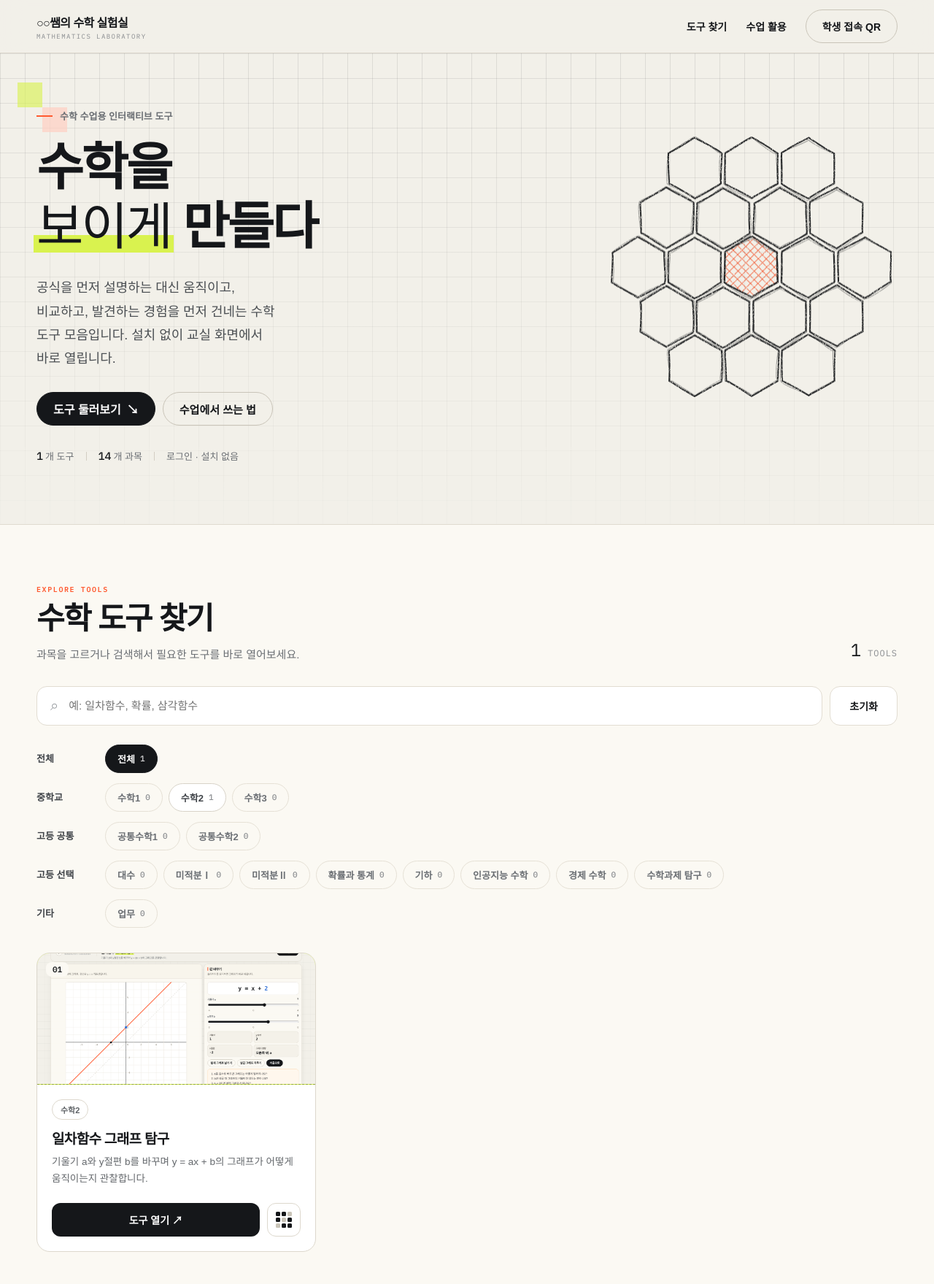
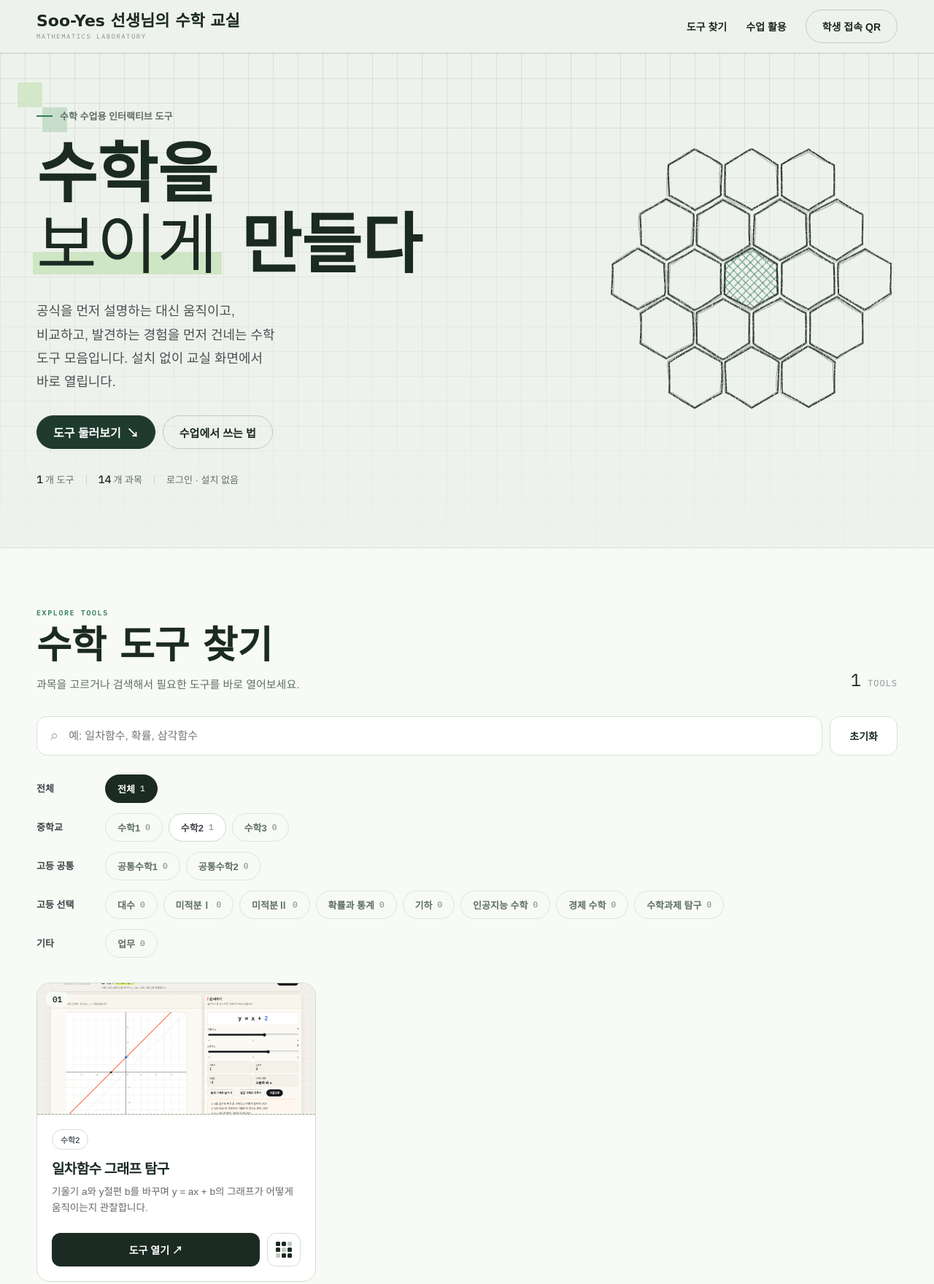
Before and after one commit to Soo-Yes/math-lab, a plain HTML site: page index.html in a window 1280 px wide. Shown: the top 1759 px of the page at 73% size. Drawn offline with Linux system fonts and the light colour scheme; animation ran at ten frames a second; a web font is replaced by a local one.

Commit message:
홈페이지 디자인 변경: 초록 테마
Co-Authored-By: Claude Opus 5.5 <noreply@anthropic.com>
Claude-Session: https://claude.ai/code/session_01PtAkPHPx3vbQJ1kLi2AMem

```diff
--- a/hero-reel.js
+++ b/hero-reel.js
@@ -10,7 +10,7 @@
 
   const W = 500, H = 588, CX = 250, CY = 262, LOOP = 12, HALF = 230;
   const MONO = '"IBM Plex Mono", ui-monospace, monospace';
-  const INK = { main: "#15171a", accent: "#ff5a30", muted: "#6b6f74" };
+  const INK = { main: "#1b2a22", accent: "#2f7d5b", muted: "#5f6f66" };
 
   /* ---------- 이징 ---------- */
   const clamp = (x, a = 0, b = 1) => Math.min(b, Math.max(a, x));
--- a/index.html
+++ b/index.html
@@ -5,11 +5,11 @@
   <meta name="viewport" content="width=device-width, initial-scale=1">
   <meta name="description" content="수학 수업용 인터랙티브 도구 모음">
   <!-- 이 파일은 고치지 않아도 됩니다. 이름·문구는 site-config.js에서 바꿉니다. -->
-  <title>내 수학 실험실</title>
+  <title>Soo-Yes 선생님의 수학 교실</title>
 
   <link rel="preconnect" href="https://fonts.googleapis.com">
   <link rel="preconnect" href="https://fonts.gstatic.com" crossorigin>
-  <link href="https://fonts.googleapis.com/css2?family=IBM+Plex+Mono:wght@400;500;600&display=swap" rel="stylesheet">
+  <link href="https://fonts.googleapis.com/css2?family=Gaegu:wght@300;400;700&family=IBM+Plex+Mono:wght@400;500;600&display=swap" rel="stylesheet">
   <link rel="stylesheet" href="./style.css">
 </head>
 
@@ -17,7 +17,7 @@
   <header class="site-header">
     <div class="site-header-inner">
       <a class="brand" href="#top">
-        <strong data-site="name">내 수학 실험실</strong>
+        <strong data-site="name">Soo-Yes 선생님의 수학 교실</strong>
         <small data-site="englishName">MATHEMATICS LABORATORY</small>
       </a>
 
@@ -139,7 +139,7 @@
   </main>
 
   <footer>
-    <div>© <span data-site="name">내 수학 실험실</span>. All rights reserved.</div>
+    <div>© <span data-site="name">Soo-Yes 선생님의 수학 교실</span>. All rights reserved.</div>
   </footer>
 
   <div class="modal" id="qrModal" hidden>
--- a/script.js
+++ b/script.js
@@ -17,7 +17,7 @@ function applySiteConfig() {
   if (search && SITE.searchPlaceholder) search.placeholder = SITE.searchPlaceholder;
 }
 
-const TINTS = ["#d9f24f", "#bfe0ff", "#ffd0c4", "#cfe9d8", "#e0d6ff", "#ffe9a8"];
+const TINTS = ["#d7ead0", "#cfe3dc", "#e4eed6", "#d3e6e0", "#dfe8d2", "#e6eedf"]; // 카드 윗부분 색: 초록 계열
 
 const els = {
   grid: document.querySelector("#toolsGrid"),
--- a/site-config.js
+++ b/site-config.js
@@ -9,7 +9,7 @@
 // =========================================================
 
 const SITE = {
-  name: "○○쌤의 수학 실험실",              // 홈페이지 이름 (상단·탭 제목·푸터에 표시)
+  name: "Soo-Yes 선생님의 수학 교실",       // 홈페이지 이름 (상단·탭 제목·푸터에 표시)
   englishName: "MATHEMATICS LABORATORY",   // 이름 아래 작은 영문 글씨
   eyebrow: "수학 수업용 인터랙티브 도구",    // 큰 제목 위의 작은 안내 문구
 
--- a/style.css
+++ b/style.css
@@ -4,17 +4,19 @@
    ========================= */
 
 :root{
-  --bg:#f2f0e9;
-  --paper:#fbf9f3;
-  --text:#15171a;
-  --muted:#6b6f74;
-  --line:#d3cec3;
-  --orange:#ff5a30;
-  --lime:#d9f24f;
-  --peach:#ffd0c4;
-  --dark:#15171a;
-  --deep:#101215;
-  --cream:#faf5ec;
+  /* 차분한 초록 테마 */
+  --bg:#eef2ec;          /* 페이지 바탕: 옅은 세이지 */
+  --paper:#f7faf5;       /* 도구 영역 바탕 */
+  --text:#1b2a22;        /* 본문 글자: 짙은 초록빛 먹색 */
+  --muted:#5f6f66;
+  --line:#c9d4cb;
+  --accent:#2f7d5b;      /* 포인트: 숲 초록 (이전 주황) */
+  --highlight:#cfe6c4;   /* 형광펜·선택 영역 (이전 라임) */
+  --mint:#dcebe0;        /* 보조 사각형 (이전 피치) */
+  --dark:#1f3a2e;        /* 버튼 */
+  --deep:#15241d;        /* 아래쪽 어두운 영역 */
+  --cream:#f3f7f0;
+  --title-font:"Gaegu","Nanum Pen Script",cursive;  /* 제목 손글씨 글꼴 */
 }
 
 *{box-sizing:border-box}
@@ -30,18 +32,23 @@ body{
 a{color:inherit;text-decoration:none}
 button,input,select{font:inherit;color:inherit}
 button{cursor:pointer}
-::selection{background:var(--lime)}
+::selection{background:var(--highlight)}
 
 @keyframes hl-draw{from{transform:scaleX(0)}to{transform:scaleX(1)}}
+/* 첫 화면 제목: 아래에서 살짝 올라오며 천천히 나타남 */
+@keyframes title-rise{
+  from{opacity:0;transform:translateY(18px);filter:blur(4px)}
+  to{opacity:1;transform:none;filter:none}
+}
 
 /* ---------- header ---------- */
 .site-header{
   position:sticky;
   top:0;
   z-index:60;
-  background:rgba(242,240,233,.88);
+  background:rgba(238,242,236,.88);
   backdrop-filter:blur(16px);
-  border-bottom:1px solid #ddd8cd;
+  border-bottom:1px solid #d4ddd5;
 }
 .site-header-inner{
   width:min(1180px,calc(100% - 48px));
@@ -52,7 +59,7 @@ button{cursor:pointer}
   justify-content:space-between;
   gap:24px;
 }
-.brand strong{display:block;font-size:16px;font-weight:800;letter-spacing:-.035em}
+.brand strong{display:block;font-family:var(--title-font);font-size:22px;font-weight:700;line-height:1.1;letter-spacing:0}
 .brand small{
   display:block;
   margin-top:2px;
@@ -62,7 +69,7 @@ button{cursor:pointer}
   color:#8a8d90;
 }
 .site-nav{display:flex;align-items:center;gap:26px;font-size:14px;font-weight:650}
-.site-nav a:hover{color:var(--orange)}
+.site-nav a:hover{color:var(--accent)}
 
 .outline-pill,
 .primary-pill{
@@ -74,13 +81,13 @@ button{cursor:pointer}
   padding:0 22px;
   border-radius:999px;
   font-weight:700;
-  border:1px solid #c9c4b8;
+  border:1px solid #bfcbc1;
   background:transparent;
   transition:.18s ease;
 }
-.outline-pill:hover{border-color:var(--text);background:#e7e3d9}
+.outline-pill:hover{border-color:var(--text);background:#e3eae3}
 .primary-pill{color:#fff;border-color:var(--dark);background:var(--dark)}
-.primary-pill:hover{background:#2b2e31}
+.primary-pill:hover{background:#2a4a3b}
 .button-reset{font-size:inherit}
 
 /* ---------- hero ---------- */
@@ -91,8 +98,8 @@ button{cursor:pointer}
   opacity:.75;
   pointer-events:none;
   background-image:
-    linear-gradient(rgba(21,23,26,.13) 1px,transparent 1px),
-    linear-gradient(90deg,rgba(21,23,26,.13) 1px,transparent 1px);
+    linear-gradient(rgba(27,42,34,.13) 1px,transparent 1px),
+    linear-gradient(90deg,rgba(27,42,34,.13) 1px,transparent 1px);
   background-size:34px 34px;
   mask-image:linear-gradient(#000,rgba(0,0,0,.15));
 }
@@ -102,8 +109,8 @@ button{cursor:pointer}
   height:34px;
   left:max(24px,calc((100vw - 1180px)/2 - 122px));
 }
-.lime-square{top:40px;background:rgba(217,242,79,.62)}
-.peach-square{top:74px;left:max(58px,calc((100vw - 1180px)/2 - 88px));background:rgba(255,208,196,.7)}
+.lime-square{top:40px;background:rgba(207,230,196,.85)}
+.peach-square{top:74px;left:max(58px,calc((100vw - 1180px)/2 - 88px));background:rgba(184,214,190,.7)}
 
 .hero-layout{
   position:relative;
@@ -123,15 +130,17 @@ button{cursor:pointer}
   font-size:13px;
   font-weight:650;
 }
-.eyebrow span{width:22px;height:2px;background:var(--orange)}
+.eyebrow span{width:22px;height:2px;background:var(--accent)}
 .hero-title{
   margin:22px 0 0;
-  font-size:clamp(40px,6vw,70px);
-  line-height:1.16;
-  font-weight:800;
-  letter-spacing:-.045em;
+  font-family:var(--title-font);
+  font-size:clamp(50px,7.4vw,90px);
+  line-height:1.08;
+  font-weight:700;
+  letter-spacing:0;
+  animation:title-rise 1.8s cubic-bezier(.22,.61,.36,1) .2s both;
 }
-.highlight{position:relative;display:inline-block;font-weight:300;z-index:0}
+.highlight{position:relative;display:inline-block;font-weight:400;z-index:0}
 .highlight::before{
   content:"";
   position:absolute;
@@ -139,10 +148,10 @@ button{cursor:pointer}
   right:-.06em;
   bottom:.1em;
   height:.34em;
-  background:var(--lime);
+  background:var(--highlight);
   z-index:-1;
   transform-origin:left center;
-  animation:hl-draw .75s cubic-bezier(.22,.61,.36,1) .35s both;
+  animation:hl-draw .9s cubic-bezier(.22,.61,.36,1) 1.6s both;  /* 제목이 다 나타난 뒤 형광펜이 그어짐 */
 }
 .hero-desc{
   max-width:34ch;
@@ -154,7 +163,7 @@ button{cursor:pointer}
 .hero-desc strong{
   color:var(--text);
   font-weight:750;
-  background:linear-gradient(transparent 62%,var(--lime) 0);
+  background:linear-gradient(transparent 62%,var(--highlight) 0);
 }
 .hero-actions{display:flex;gap:10px;margin-top:30px;flex-wrap:wrap}
 .link-pill{font-size:15px}
@@ -185,18 +194,18 @@ button{cursor:pointer}
 }
 
 /* ---------- tools ---------- */
-.tools-section{padding:82px 0 94px;background:var(--paper);border-top:1px solid #e0dbd0}
+.tools-section{padding:82px 0 94px;background:var(--paper);border-top:1px solid #d9e2da}
 .section-inner{width:min(1180px,calc(100% - 48px));margin:0 auto}
 .section-heading{display:flex;flex-wrap:wrap;justify-content:space-between;gap:24px;align-items:flex-end}
 .section-kicker{
   margin:0 0 10px;
-  color:var(--orange);
+  color:var(--accent);
   font-family:"IBM Plex Mono",monospace;
   font-size:10px;
   font-weight:600;
   letter-spacing:.16em;
 }
-.section-heading h2{margin:0;font-size:clamp(30px,3.4vw,42px);line-height:1.15;letter-spacing:-.04em}
+.section-heading h2{margin:0;font-family:var(--title-font);font-size:clamp(38px,4.2vw,52px);font-weight:700;line-height:1.1;letter-spacing:0}
 .section-heading p:not(.section-kicker){margin:12px 0 0;color:var(--muted);font-size:15px}
 .tool-number{color:#8a8d90;font-family:"IBM Plex Mono",monospace;font-size:12px;letter-spacing:.08em}
 .tool-number span{color:var(--text);font-size:24px}
@@ -210,7 +219,7 @@ button{cursor:pointer}
   align-items:center;
   gap:12px;
   padding:0 18px;
-  border:1px solid #e2ddd2;
+  border:1px solid #d9e2da;
   border-radius:14px;
   background:#fff;
 }
@@ -220,14 +229,14 @@ button{cursor:pointer}
   height:54px;
   flex:none;
   padding:0 26px;
-  border:1px solid #e2ddd2;
+  border:1px solid #d9e2da;
   border-radius:14px;
   background:#fff;
   font-size:14px;
   font-weight:750;
   transition:.18s ease;
 }
-.reset-btn:hover{border-color:var(--text);background:#f4f1e9}
+.reset-btn:hover{border-color:var(--text);background:#eef3ee}
 
 /* subject chips, grouped by row */
 .subject-groups{display:grid;gap:14px;margin-top:26px}
@@ -239,7 +248,7 @@ button{cursor:pointer}
   align-items:center;
   gap:7px;
   padding:9px 16px;
-  border:1px solid #e6e1d6;
+  border:1px solid #dde5de;
   border-radius:999px;
   background:transparent;
   color:var(--muted);
@@ -254,11 +263,11 @@ button{cursor:pointer}
   font-weight:500;
   color:#8a8d90;
 }
-.subject-chip.has-items{background:#fff;border-color:#d8d3c8;color:#3f4348}
+.subject-chip.has-items{background:#fff;border-color:#cdd8cf;color:#3f4348}
 .subject-chip:hover{
   transform:translateY(-2px);
   border-color:var(--text);
-  box-shadow:0 6px 14px rgba(21,23,26,.12);
+  box-shadow:0 6px 14px rgba(27,42,34,.12);
 }
 .subject-chip.active{background:var(--text);border-color:var(--text);color:#fff}
 .subject-chip.active .chip-count{color:rgba(255,255,255,.85)}
@@ -274,16 +283,18 @@ button{cursor:pointer}
   min-width:0;
   display:flex;
   flex-direction:column;
-  border:1px solid #ddd8cd;
+  border:1px solid #d4ddd5;
   border-radius:18px;
   background:#fff;
   overflow:hidden;
-  transition:transform .2s ease,border-color .2s ease,box-shadow .2s ease;
+  transition:transform .35s cubic-bezier(.22,.61,.36,1),border-color .35s ease,box-shadow .35s ease;
 }
-.tool-card:hover{
-  transform:translateY(-3px);
-  border-color:#bcb5a8;
-  box-shadow:0 12px 28px rgba(21,23,26,.08);
+/* 카드에 마우스를 올리면 살짝 떠오름 */
+.tool-card:hover,
+.tool-card:focus-within{
+  transform:translateY(-8px);
+  border-color:#a9b8ad;
+  box-shadow:0 18px 36px rgba(31,58,46,.14),0 4px 10px rgba(31,58,46,.06);
 }
 .card-media{
   position:relative;
@@ -293,7 +304,7 @@ button{cursor:pointer}
   align-content:center;
   gap:10px;
   background:var(--card-tint);
-  border-bottom:1px dashed rgba(21,23,26,.35);
+  border-bottom:1px dashed rgba(27,42,34,.35);
 }
 .card-num{
   position:absolute;
@@ -310,13 +321,13 @@ button{cursor:pointer}
   font-size:12.5px;
   font-weight:650;
   letter-spacing:-.01em;
-  color:rgba(21,23,26,.66);
+  color:rgba(27,42,34,.66);
 }
 .card-body{display:flex;flex-direction:column;flex:1;padding:20px}
 .subject-label{
   align-self:flex-start;
   padding:5px 11px;
-  border:1px solid #ddd8cd;
+  border:1px solid #d4ddd5;
   border-radius:999px;
   color:#5d6165;
   font-size:11px;
@@ -337,21 +348,21 @@ button{cursor:pointer}
   font-size:14px;
   font-weight:750;
 }
-.open-tool:hover{background:#2b2e31}
+.open-tool:hover{background:#2a4a3b}
 .qr-tool{
   width:46px;
   height:46px;
   flex:none;
   display:grid;
   place-items:center;
-  border:1px solid #ddd8cd;
+  border:1px solid #d4ddd5;
   border-radius:12px;
   background:#fff;
   transition:.18s ease;
 }
 .qr-tool:hover{border-color:var(--text)}
 .qr-glyph{display:grid;grid-template-columns:repeat(3,6px);grid-template-rows:repeat(3,6px);gap:2px}
-.qr-glyph i{background:#c9c4b8;border-radius:1.5px}
+.qr-glyph i{background:#bfcbc1;border-radius:1.5px}
 .qr-glyph i.on{background:var(--text)}
 .empty-message{padding:36px 0;color:var(--muted);text-align:center}
 
@@ -373,8 +384,8 @@ button{cursor:pointer}
   background-size:34px 34px;
 }
 .how-square{position:absolute;width:34px;height:34px}
-.how-lime{top:56px;left:max(24px,calc((100vw - 1180px)/2 - 44px));background:rgba(217,242,79,.34)}
-.how-orange{top:90px;left:max(58px,calc((100vw - 1180px)/2 - 10px));background:rgba(255,90,48,.32)}
+.how-lime{top:56px;left:max(24px,calc((100vw - 1180px)/2 - 44px));background:rgba(207,230,196,.28)}
+.how-orange{top:90px;left:max(58px,calc((100vw - 1180px)/2 - 10px));background:rgba(47,125,91,.45)}
 
 .how-layout{
   position:relative;
@@ -394,13 +405,14 @@ button{cursor:pointer}
   font-size:13px;
   font-weight:650;
 }
-.how-eyebrow span{width:26px;height:2px;background:var(--orange)}
+.how-eyebrow span{width:26px;height:2px;background:var(--accent)}
 .how-title{
   margin:0;
-  font-size:clamp(34px,4vw,48px);
-  line-height:1.24;
-  letter-spacing:-.045em;
-  font-weight:800;
+  font-family:var(--title-font);
+  font-size:clamp(42px,5vw,60px);
+  line-height:1.12;
+  letter-spacing:0;
+  font-weight:700;
   color:var(--cream);
 }
 .how-title em{font-style:normal;font-weight:400}
@@ -411,9 +423,9 @@ button{cursor:pointer}
   display:flex;
   gap:22px;
   padding:14px 26px;
-  border:1px solid #262b30;
+  border:1px solid #24372d;
   border-radius:14px;
-  background:#1a1d21;
+  background:#1c2e25;
 }
 .steps article>b{
   flex:none;
@@ -440,7 +452,7 @@ footer div{
 /* ---------- modal ---------- */
 .modal[hidden]{display:none}
 .modal{position:fixed;inset:0;z-index:100}
-.modal-backdrop{position:absolute;inset:0;background:rgba(21,23,26,.55);backdrop-filter:blur(4px)}
+.modal-backdrop{position:absolute;inset:0;background:rgba(27,42,34,.55);backdrop-filter:blur(4px)}
 .qr-dialog{
   position:absolute;
   left:50%;
@@ -466,7 +478,7 @@ footer div{
   margin:0 auto;
   display:grid;
   place-items:center;
-  border:1px solid #ddd8cd;
+  border:1px solid #d4ddd5;
   border-radius:12px;
   background:#fff;
 }
@@ -488,7 +500,7 @@ footer div{
 
 @media(max-width:620px){
   .site-header-inner{height:64px}
-  .brand strong{font-size:14px}
+  .brand strong{font-size:18px}
   .brand small{font-size:7px;letter-spacing:.1em}
   .site-nav .outline-pill{min-height:38px;padding:0 11px;font-size:11px}
   .hero-section{padding:38px 0 48px}
```
